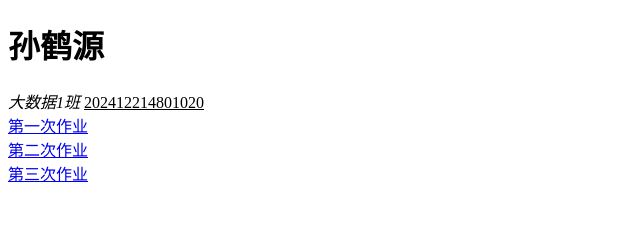
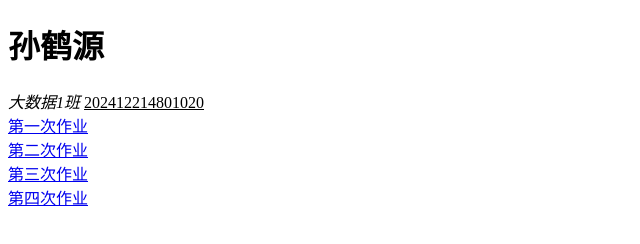
Before and after one commit to 1964089701/shy, a plain HTML site: page index.html in a window 1280 px wide. Shown: the whole page, without its empty margins (0-640 px from the left). Drawn offline with Linux system fonts and the light colour scheme.

Commit message:
Update index.html

```diff
--- a/index.html
+++ b/index.html
@@ -13,6 +13,7 @@
     <div><a href="https://1964089701.github.io/666/"target="_blank">第一次作业</a></div>
     <div><a href="https://1964089701.github.io/1/"target="_blank">第二次作业</a></div>
     <div><a href="https://1964089701.github.io/2/"target="_blank">第三次作业</a></div>
+    <div><a href="https://1964089701.github.io/3/"target="_blank">第四次作业</a></div>
 </body>
 
 </html>
```
